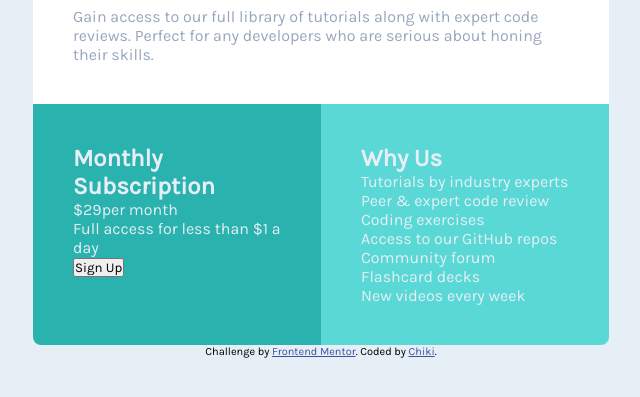
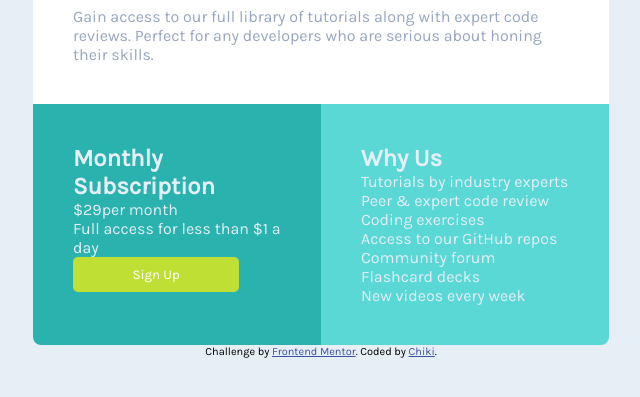
Before and after one commit to iamchiki/frontend-mentor-challenges, a plain HTML site: page single-price-grid-component/index.html in a window 1280 px wide. Shown: the part 277-674 px from the top of the page, without its empty margins (319-959 px from the left). Drawn offline with Linux system fonts and the light colour scheme.

Commit message:
button styles

```diff
--- a/single-price-grid-component/styles.css
+++ b/single-price-grid-component/styles.css
@@ -64,6 +64,15 @@ background-color: #e5eff5;
   padding: 40px;
 }
 
+.subscription-block button {
+  width: 80%;
+  color: #fff;
+  background-color: #c0df34;
+  border: 0;
+  border-radius: 5px;
+  padding: 10px 0;
+}
+
 .info-block {
   /* flex-grow: 1; */
   background-color: #5ad8d6;
```
